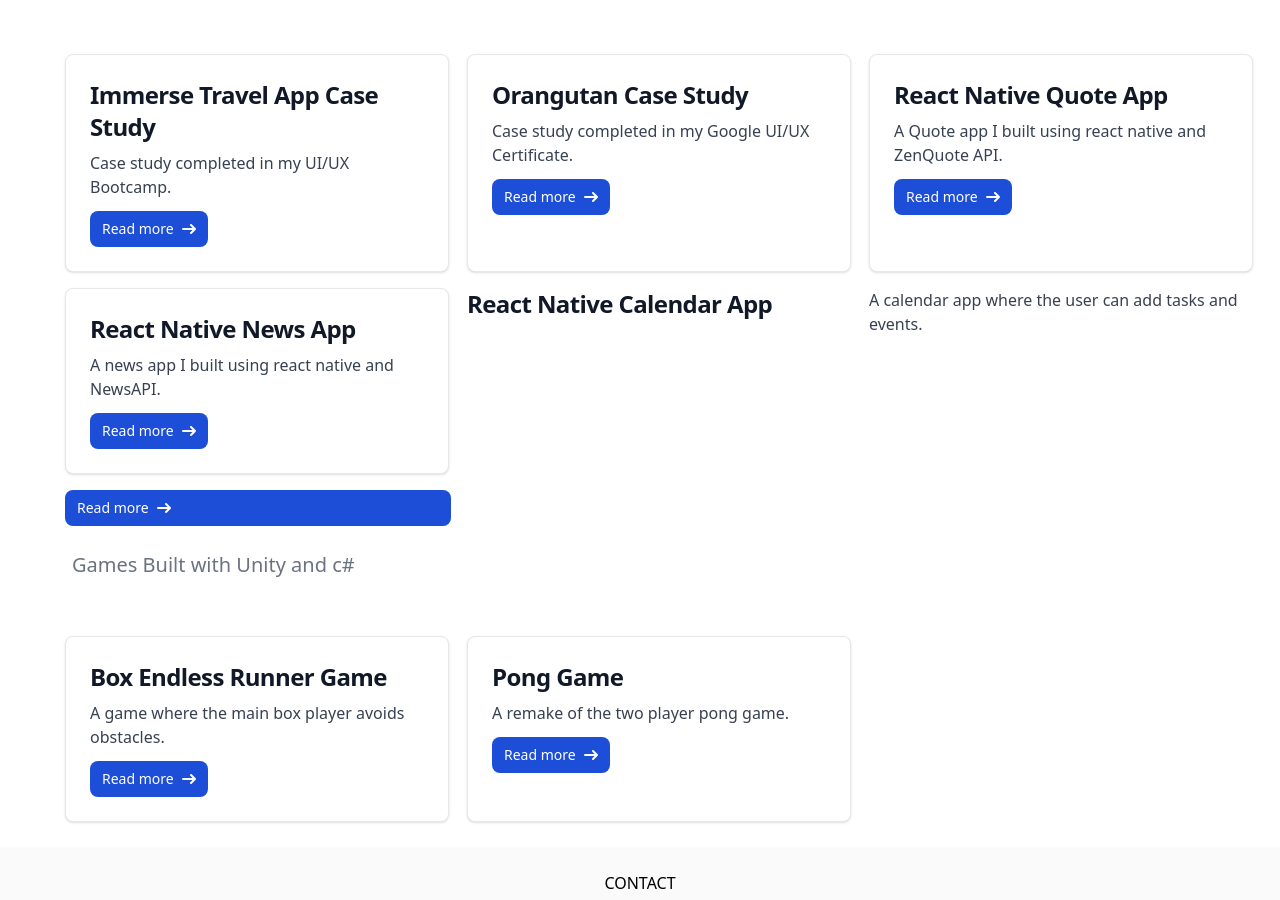
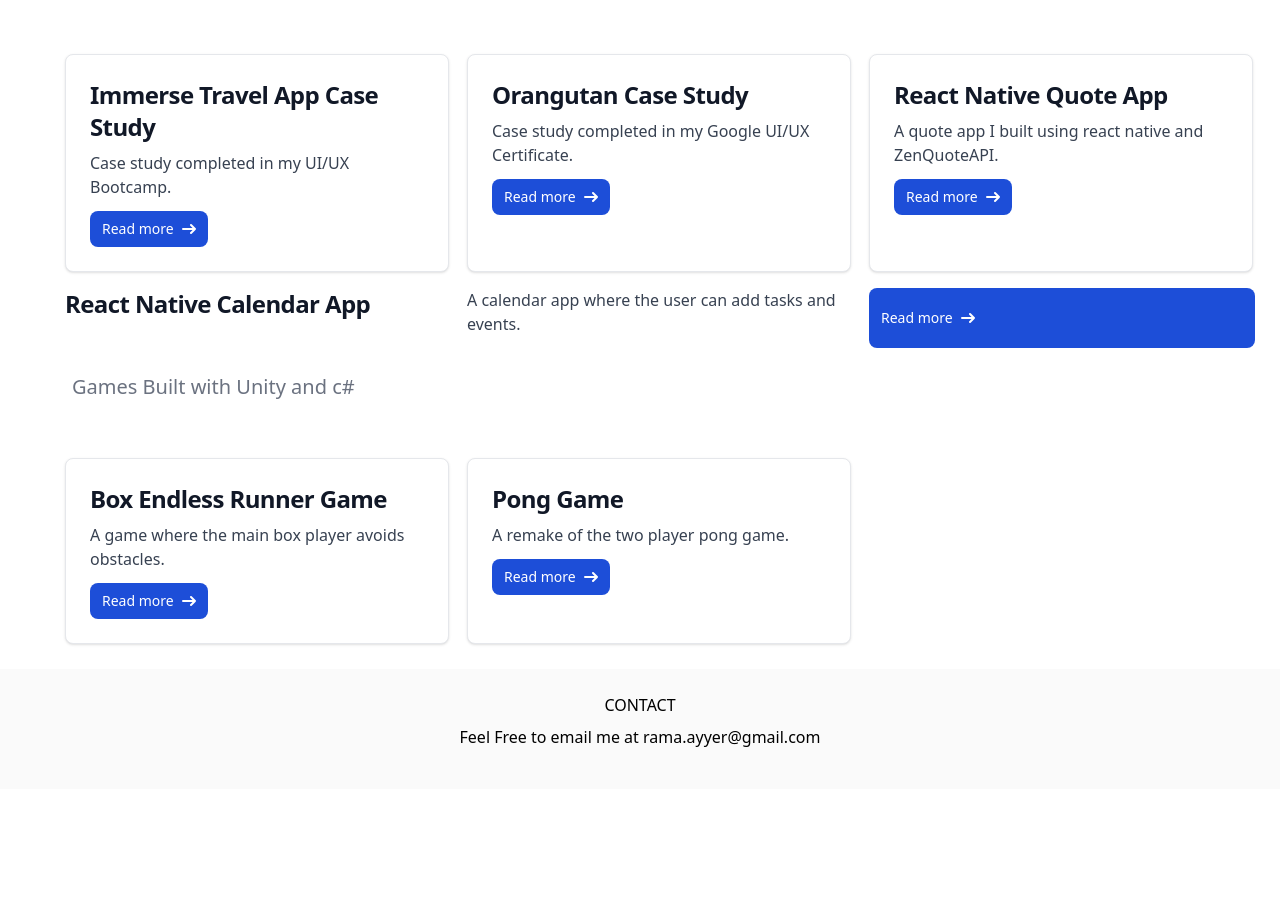
Before and after one commit to rvenkataraman7/Portfolio, a website: page index.html in a window 1280 px wide. Shown: the part 847-1747 px from the top of the page. After the commit the page ends 1636 px from the top, so only its background shows below. Drawn offline with nearby package versions, Linux system fonts and the light colour scheme.

Commit message:
Add files via upload

```diff
--- a/index.html
+++ b/index.html
@@ -122,24 +122,12 @@
                         </a>
                     </div>
 
-                <div class="max-w-sm p-6 bg-white border border-gray-200 rounded-lg shadow dark:bg-gray-800 dark:border-gray-700">
+                    <div class="max-w-sm p-6 bg-white border border-gray-200 rounded-lg shadow dark:bg-gray-800 dark:border-gray-700">
                         <a href="#">
                             <h5 class="mb-2 text-2xl font-bold tracking-tight text-gray-900 dark:text-white">React Native Quote App</h5>
                         </a>
-                        <p class="mb-3 font-normal text-gray-700 dark:text-gray-400">A Quote app I built using react native and ZenQuote API.</p>
+                        <p class="mb-3 font-normal text-gray-700 dark:text-gray-400">A quote app I built using react native and ZenQuoteAPI.</p>
                         <a href="https://github.com/Ramav245/my-quote-app" class="inline-flex items-center px-3 py-2 text-sm font-medium text-center text-white bg-blue-700 rounded-lg hover:bg-blue-800 focus:ring-4 focus:outline-none focus:ring-blue-300 dark:bg-blue-600 dark:hover:bg-blue-700 dark:focus:ring-blue-800">
-                            Read more
-                            <svg class="rtl:rotate-180 w-3.5 h-3.5 ms-2" aria-hidden="true" xmlns="http://www.w3.org/2000/svg" fill="none" viewBox="0 0 14 10">
-                                <path stroke="currentColor" stroke-linecap="round" stroke-linejoin="round" stroke-width="2" d="M1 5h12m0 0L9 1m4 4L9 9"/>
-                            </svg>
-                        </a>
-                    </div>
-                    <div class="max-w-sm p-6 bg-white border border-gray-200 rounded-lg shadow dark:bg-gray-800 dark:border-gray-700">
-                        <a href="#">
-                            <h5 class="mb-2 text-2xl font-bold tracking-tight text-gray-900 dark:text-white">React Native News App</h5>
-                        </a>
-                        <p class="mb-3 font-normal text-gray-700 dark:text-gray-400">A news app I built using react native and NewsAPI.</p>
-                        <a href="https://github.com/Ramav245/my-news-app" class="inline-flex items-center px-3 py-2 text-sm font-medium text-center text-white bg-blue-700 rounded-lg hover:bg-blue-800 focus:ring-4 focus:outline-none focus:ring-blue-300 dark:bg-blue-600 dark:hover:bg-blue-700 dark:focus:ring-blue-800">
                             Read more
                             <svg class="rtl:rotate-180 w-3.5 h-3.5 ms-2" aria-hidden="true" xmlns="http://www.w3.org/2000/svg" fill="none" viewBox="0 0 14 10">
                                 <path stroke="currentColor" stroke-linecap="round" stroke-linejoin="round" stroke-width="2" d="M1 5h12m0 0L9 1m4 4L9 9"/>
```
